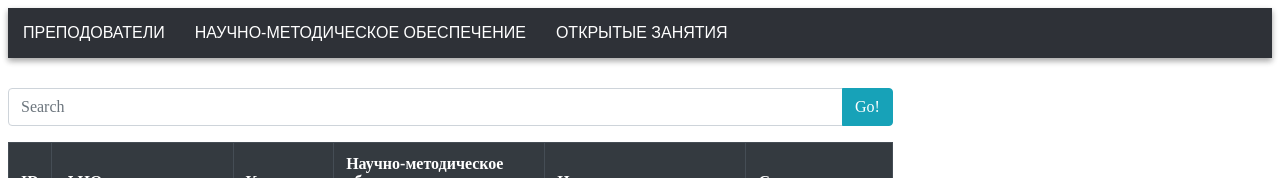
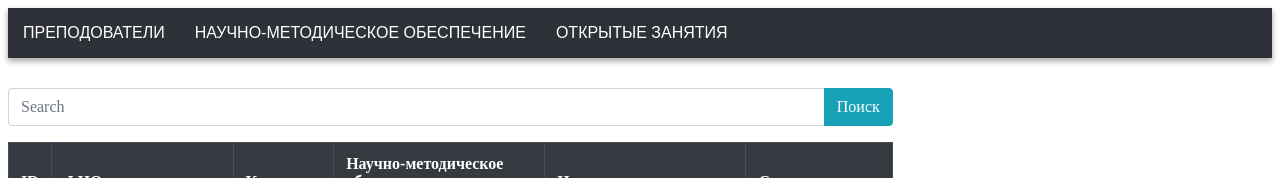
Before and after one commit to anastasiyakoush/diplom, an Angular app in the folder diplom/: page /teachers in a window 1280 px wide. Shown: the top 178 px of the page. Built offline with nearby package versions, Linux system fonts and the light colour scheme.

Commit message:
Change color

```diff
--- a/diplom/src/app/open-classes/open-classes.component.html
+++ b/diplom/src/app/open-classes/open-classes.component.html
@@ -1,7 +1,7 @@
 <div class="input-group mb-3 search ">
   <input type="text" id="Input" class="form-control" placeholder="Search">
   <div class="input-group-append">
-    <button class="btn btn-dark" type="submit">Go!</button>
+    <button class="btn btn-info" type="submit">Поиск</button>
   </div>
 </div>
 
--- a/diplom/src/app/teachers/teachers.component.html
+++ b/diplom/src/app/teachers/teachers.component.html
@@ -1,7 +1,7 @@
 <div class="input-group mb-3 search">
   <input type="text" id="Input" class="form-control" placeholder="Search">
   <div class="input-group-append">
-    <button class="btn btn-info" type="submit">Go!</button>
+    <button class="btn btn-info" type="submit">Поиск</button>
   </div>
 </div>
 
```
